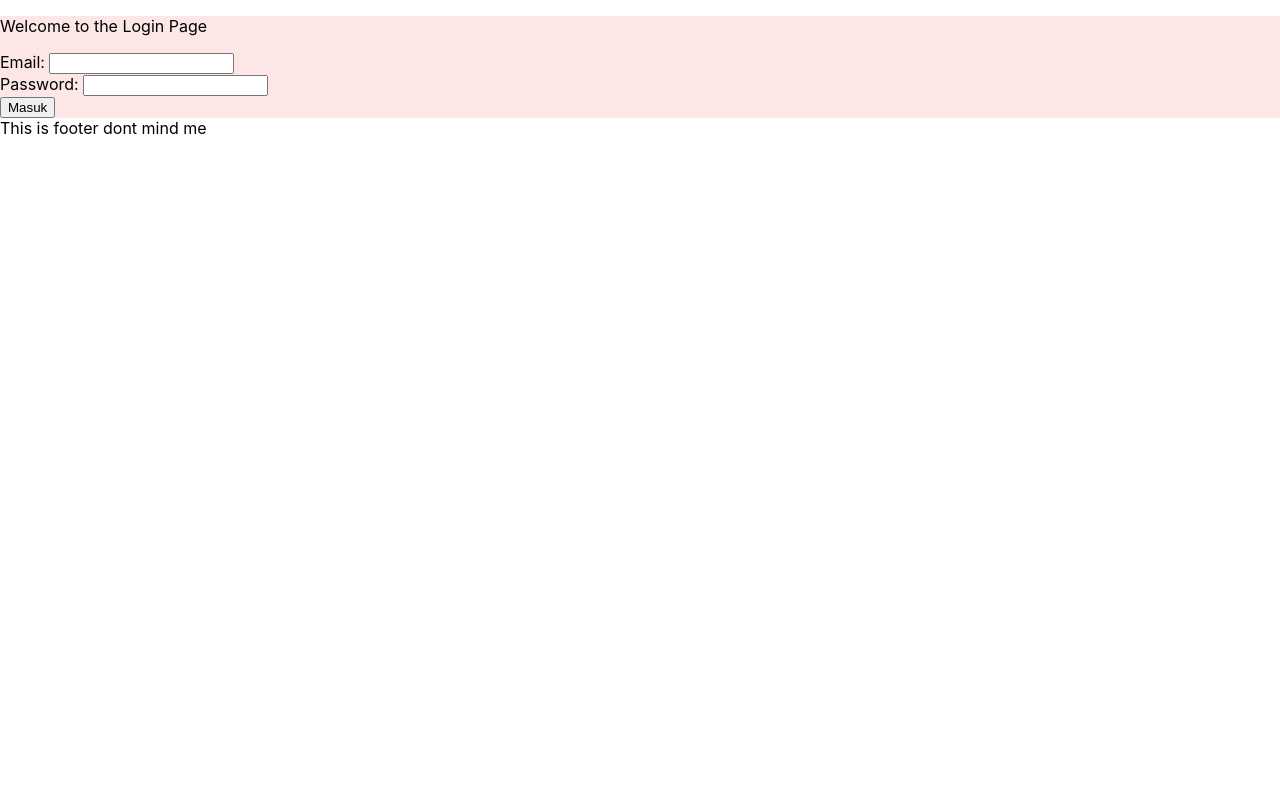
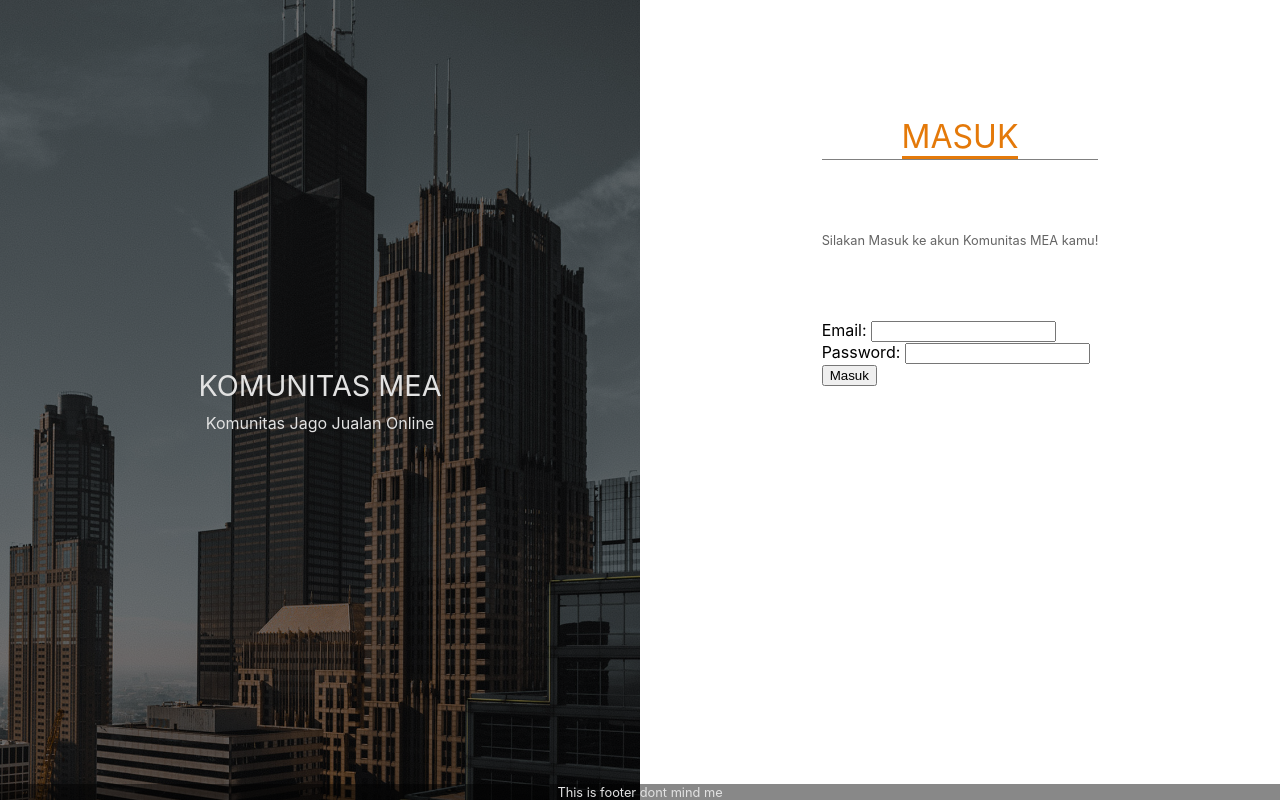
Before and after one commit to kenhardika/my-course-function, a React (Create React App) app in the folder my-course/: page / in a window 1280 px wide. Built offline with nearby package versions, Linux system fonts and the light colour scheme.

Commit message:
update styling login

```diff
--- a/my-course/src/App.css
+++ b/my-course/src/App.css
@@ -1,42 +1,108 @@
-.App {
-  text-align: center;
+*{
+  margin: 0;
+  box-sizing: border-box;
+}
+:root{
+  --colorWhite : rgb(226, 226, 226);
+  --colorOrange: #e47909;
+  --colorGray: rgb(100, 100, 100);
 }
 
-/* .App-logo {
-  height: 40vmin;
-  pointer-events: none;
-} */
-
 .loginPage{
-  background-color: rgb(253, 230, 230);
+  height: 100vh;
+  width: 100vw;
+  display: flex;
+  flex-direction: row;
 }
 
-@media (prefers-reduced-motion: no-preference) {
-  .App-logo {
-    animation: App-logo-spin infinite 20s linear;
-  }
+.left-section{
+  display: flex;
+  align-items: center;
+  justify-content: center;
+  width: 100%;
+  background-image: url(./img/building.jpg);
+  background-size: cover;
+  background-position: center;
 }
 
-.App-header {
-  background-color: #282c34;
-  min-height: 100vh;
+.layerText{
   display: flex;
-  flex-direction: column;
   align-items: center;
   justify-content: center;
-  font-size: calc(10px + 2vmin);
-  color: white;
+  flex-direction: column;
+  background-color: rgba(0, 0, 0, 0.548);
+  color: var(--colorWhite);
+  width: 100%;
+  height: 100%;
+  gap: 10px;
 }
 
-.App-link {
-  color: #61dafb;
+.layerText p:first-child{
+  font-size: 1.8rem;
 }
 
-@keyframes App-logo-spin {
-  from {
-    transform: rotate(0deg);
-  }
-  to {
-    transform: rotate(360deg);
-  }
+.right-section{
+  display: flex;
+  align-items: center;
+  justify-content: center;
+  width: 100%;
+  height: 100%;
+  flex-direction: column;
 }
+.right-layer{
+  width: 100%;
+  height: 100%;
+  display: grid;
+  justify-content: center;
+
+  grid-template-rows: 20% 20% 60%;
+}
+
+.loginTitleLayer{
+  width: 100%;
+
+  border-bottom: 1px solid gray;
+
+  display: flex;
+  align-items: flex-end;
+  justify-content: center;
+  font-size: 2rem;
+  color: var(--colorOrange);
+}
+
+.loginTitleLayer p{
+  border-bottom: 3px solid var(--colorOrange);
+}
+
+.loginBannerLayer{
+
+  display: flex;
+  align-items: center;
+  justify-content: center;
+
+  font-size: 0.8rem;
+  color: var(--colorGray);
+
+}
+
+
+footer{
+  /* display: flex;
+  align-items: center;
+  justify-content: center; */
+  position: absolute;
+  top: 98vh;
+  width: 100%;
+  height: 2vh;
+  font-size: 0.8rem;
+  color: var(--colorWhite);
+  background-color: rgba(0, 0, 0, 0.466);
+}
+
+footer p {
+  display: flex;
+  align-items: center;
+  justify-content: center;
+  width: 100%;
+  height: 100%;
+}
--- a/my-course/src/App.js
+++ b/my-course/src/App.js
@@ -15,7 +15,7 @@ function App() {
         {/* <Route path='/profile/:username' element={<Profile/>}></Route> */}
         <Route path='*' element={<Error/>}/>
       </Routes>
-      <div className="footer"> This is footer dont mind me </div>
+      <footer> <p>This is footer dont mind me</p></footer>
     </Router>
   );
 }
--- a/my-course/src/pages/Login.js
+++ b/my-course/src/pages/Login.js
@@ -8,14 +8,7 @@ async function loginAPI(data){
         formBody.push(encodedKey + "=" + encodedValue);
     }
     formBody = formBody.join("&");
-    // console.log(formBody);
-
-    // console.log(JSON.stringify(data));
-    // let response = await item.json();
     return fetch("https://staging.komunitasmea.com/api/login", {
-        // headers: {
-        //     'Content-Type': 'application/x-www-form-urlencoded'
-        // },
         method:'POST',
         headers: {
             'Content-Type': 'application/x-www-form-urlencoded'
@@ -24,7 +17,6 @@ async function loginAPI(data){
         credentials: 'include',
         body: formBody,
     }).then((response) => response.json());
-    // console.log(response);
 }
 
 class login extends Component {
@@ -37,15 +29,9 @@ class login extends Component {
     }
 
     render() {
-
-        const {email, password} = this.state;
-
-        // let data = {
-        //             email: 'candidate@mail.com',
-        //             password: 'candidate123'
-        //         }
-        console.log(email);
-        console.log(password);
+        // const {email, password} = this.state;
+        // console.log(email);
+        // console.log(password);
 
         const handleSubmit = async e => {
             e.preventDefault();
@@ -63,7 +49,20 @@ class login extends Component {
 
         return (
             <div className='loginPage'>
-                <p>Welcome to the Login Page</p>
+                <div className="left-section">
+                    <div className="layerText">
+                        <p> KOMUNITAS MEA </p>
+                        <p> Komunitas Jago Jualan Online </p>
+                    </div>
+                </div>
+                <div className="right-section">
+                    <div className="right-layer">
+                            <div className="loginTitleLayer">
+                                <p>MASUK</p>
+                            </div>
+                            <div className="loginBannerLayer">
+                                <p>Silakan Masuk ke akun Komunitas MEA kamu!</p>
+                            </div>
                             <form className='formLayer' method="post" action='/' onSubmit={ handleSubmit }>
                                 <div className="inputForm">
                                     <label htmlFor="inputText">Email: </label>
@@ -81,14 +80,14 @@ class login extends Component {
                                         })
                                     }} required/>
                                 </div>
+                                <div className="layerButton">
                                     <button id='submitBtn' type='submit' > Masuk </button>
+                                </div>
                             </form>
-
+                    </div>
+                </div>
             </div>
         );
     }
 }
-
-
-
 export default login;
```
Also changed, not shown: my-course/src/pages/MyCourse.js (+0 -7 lines), my-course/src/img/building.jpg (added). Lines whose indentation alone changed are shown as unchanged.
